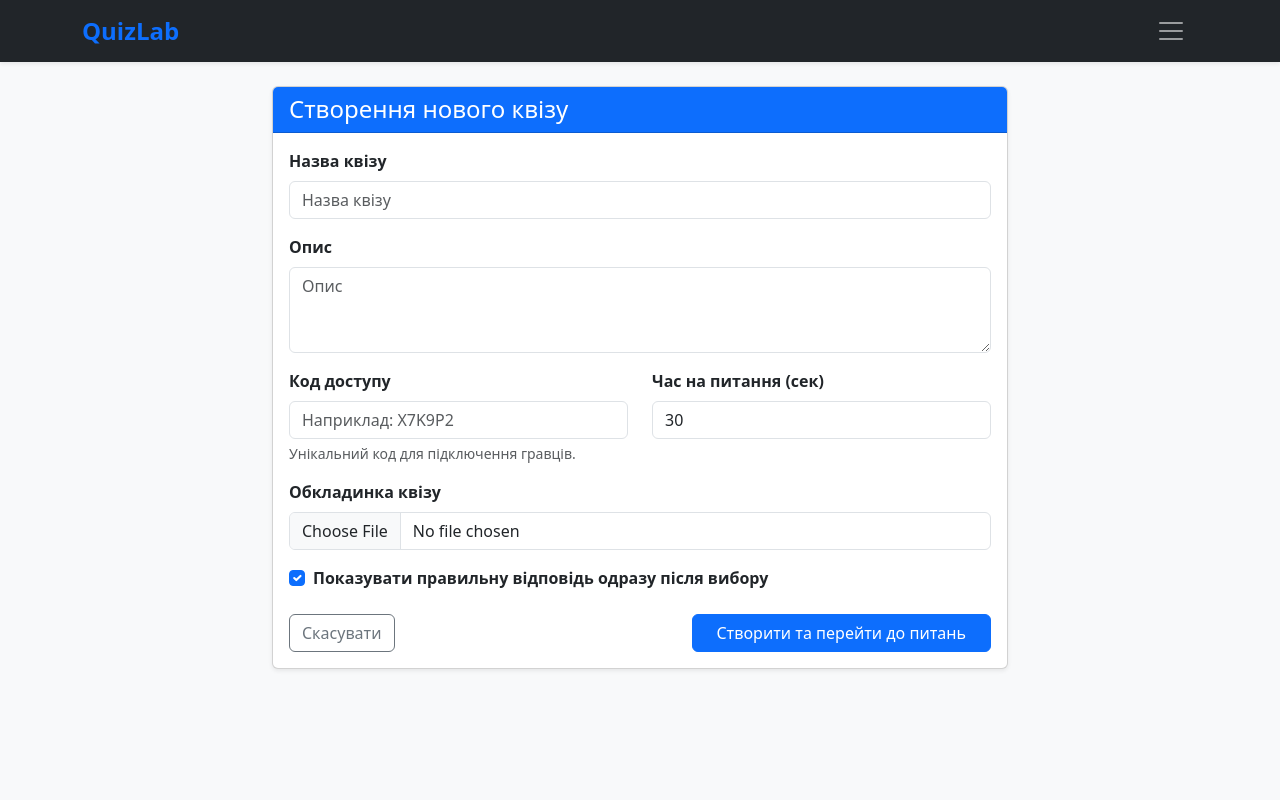
After one commit to MarikPG/QuizLab, a Django app: page /create/ in a window 1280 px wide. The commit adds this page. Run offline with Django 5.2, Linux system fonts and the light colour scheme; the visitor is signed in with stand-in values (Sample User, id 1).

Commit message:
Додано можливість створювати свої квізи

```diff
--- a/quizlab/urls.py
+++ b/quizlab/urls.py
@@ -14,6 +14,8 @@ Including another URLconf
     1. Import the include() function: from django.urls import include, path
     2. Add a URL to urlpatterns:  path('blog/', include('blog.urls'))
 """
+
+
 from django.contrib import admin
 from django.urls import path, include
 from django.conf import settings
@@ -21,7 +23,8 @@ from django.conf.urls.static import static
 
 urlpatterns = [
     path('admin/', admin.site.urls),
-    path('', include('users.urls')),
+    path('', include('quizzes.urls')),
+    path('users/', include('users.urls')),
 ]
 
 if settings.DEBUG:
--- /dev/null
+++ b/quizzes/forms.py
@@ -0,0 +1,37 @@
+from django import forms
+from .models import Quiz, Question, Answer
+
+
+class QuizForm(forms.ModelForm):
+    class Meta:
+        model = Quiz
+        fields = ('title', 'description', 'cover', 'code', 'time_limit_per_question', 'show_correct_immediately')
+        widgets = {
+            'title': forms.TextInput(attrs={'class': 'form-control', 'placeholder': 'Назва квізу'}),
+            'description': forms.Textarea(attrs={'class': 'form-control', 'rows': 3, 'placeholder': 'Опис'}),
+            'cover': forms.FileInput(attrs={'class': 'form-control'}),
+            'code': forms.TextInput(attrs={'class': 'form-control', 'placeholder': 'Наприклад: X7K9P2'}),
+            'time_limit_per_question': forms.NumberInput(attrs={'class': 'form-control'}),
+            'show_correct_immediately': forms.CheckboxInput(attrs={'class': 'form-check-input'}),
+        }
+
+
+class QuestionForm(forms.ModelForm):
+    class Meta:
+        model = Question
+        fields = ('text', 'media', 'order')
+        widgets = {
+            'text': forms.Textarea(attrs={'class': 'form-control', 'rows': 3, 'placeholder': 'Текст питання'}),
+            'media': forms.FileInput(attrs={'class': 'form-control'}),
+            'order': forms.NumberInput(attrs={'class': 'form-control'}),
+        }
+
+
+class AnswerForm(forms.ModelForm):
+    class Meta:
+        model = Answer
+        fields = ('text', 'is_correct')
+        widgets = {
+            'text': forms.TextInput(attrs={'class': 'form-control', 'placeholder': 'Варіант відповіді'}),
+            'is_correct': forms.CheckboxInput(attrs={'class': 'form-check-input'}),
+        }
--- a/quizzes/models.py
+++ b/quizzes/models.py
@@ -19,6 +19,10 @@ class Quiz(models.Model):
     time_limit_per_question = models.PositiveIntegerField(
         default=30,
         verbose_name="Час на питання (сек)"
+    )
+    show_correct_immediately = models.BooleanField(
+        default=True,
+        verbose_name="Показувати правильну відповідь одразу"
     )
     author = models.ForeignKey(
         settings.AUTH_USER_MODEL,
@@ -49,7 +53,7 @@ class Question(models.Model):
     order = models.PositiveIntegerField(default=1, verbose_name="Порядок")
 
     def __str__(self):
-        return f"{self.quiz.title} - Питання #{self.order}"
+        return f"{self.quiz.title} — Питання #{self.order}"
 
 
 class Answer(models.Model):
--- /dev/null
+++ b/quizzes/templates/quizzes/create_quiz.html
@@ -0,0 +1,59 @@
+{% extends 'base.html' %}
+
+{% block title %}Створити квіз | QuizLab{% endblock %}
+
+{% block content %}
+<div class="row justify-content-center">
+    <div class="col-md-8">
+        <div class="card shadow-sm">
+            <div class="card-header bg-primary text-white">
+                <h4 class="mb-0">Створення нового квізу</h4>
+            </div>
+            <div class="card-body">
+                <form method="post" enctype="multipart/form-data">
+                    {% csrf_token %}
+
+                    <div class="mb-3">
+                        <label class="form-label fw-bold">Назва квізу</label>
+                        {{ form.title }}
+                    </div>
+
+                    <div class="mb-3">
+                        <label class="form-label fw-bold">Опис</label>
+                        {{ form.description }}
+                    </div>
+
+                    <div class="row mb-3">
+                        <div class="col-md-6">
+                            <label class="form-label fw-bold">Код доступу</label>
+                            {{ form.code }}
+                            <div class="form-text">Унікальний код для підключення гравців.</div>
+                        </div>
+                        <div class="col-md-6">
+                            <label class="form-label fw-bold">Час на питання (сек)</label>
+                            {{ form.time_limit_per_question }}
+                        </div>
+                    </div>
+
+                    <div class="mb-3">
+                        <label class="form-label fw-bold">Обкладинка квізу</label>
+                        {{ form.cover }}
+                    </div>
+
+                    <div class="form-check mb-4">
+                        {{ form.show_correct_immediately }}
+                        <label class="form-check-label fw-bold" for="{{ form.show_correct_immediately.id_for_label }}">
+                            Показувати правильну відповідь одразу після вибору
+                        </label>
+                    </div>
+
+                    <div class="d-flex justify-content-between">
+                        <a href="{% url 'home' %}" class="btn btn-outline-secondary">Скасувати</a>
+                        <button type="submit" class="btn btn-primary px-4">Створити та перейти до питань </button>
+                    </div>
+                </form>
+            </div>
+        </div>
+    </div>
+</div>
+{% endblock %}
--- /dev/null
+++ b/quizzes/urls.py
@@ -0,0 +1,10 @@
+from django.urls import path
+from . import views
+
+urlpatterns = [
+    path('', views.home_view, name='home'),
+    path('create/', views.create_quiz_view, name='create_quiz'),
+    path('my-quizzes/', views.my_quizzes_view, name='my_quizzes'),
+    path('<int:quiz_id>/manage/', views.quiz_manage_view, name='quiz_manage'),
+    path('<int:quiz_id>/add-question/', views.add_question_view, name='add_question'),
+]
--- a/quizzes/views.py
+++ b/quizzes/views.py
@@ -1,3 +1,81 @@
-from django.shortcuts import render
+from django.shortcuts import render, redirect, get_object_or_404
+from django.contrib.auth.decorators import login_required
+from django.contrib import messages
+from django.forms import modelformset_factory
+from .models import Quiz, Question, Answer
+from .forms import QuizForm, QuestionForm, AnswerForm
 
-# Create your views here.
+
+def home_view(request):
+    quizzes = Quiz.objects.all().order_by('-created_at')
+    return render(request, 'quizzes/home.html', {'quizzes': quizzes})
+
+
+@login_required
+def create_quiz_view(request):
+    if request.method == 'POST':
+        form = QuizForm(request.POST, request.FILES)
+        if form.is_valid():
+            quiz = form.save(commit=False)
+            quiz.author = request.user
+            quiz.save()
+            messages.success(request, f'Квіз "{quiz.title}" успішно створено! Тепер додайте питання.')
+            return redirect('quiz_manage', quiz_id=quiz.id)
+    else:
+        form = QuizForm()
+    return render(request, 'quizzes/create_quiz.html', {'form': form})
+
+
+@login_required
+def quiz_manage_view(request, quiz_id):
+    quiz = get_object_or_404(Quiz, id=quiz_id)
+
+    if quiz.author != request.user and not request.user.is_superuser and getattr(request.user, 'role', '') != 'admin':
+        messages.error(request, 'У вас немає прав для редагування цього квізу.')
+        return redirect('home')
+
+    questions = quiz.questions.all().order_by('order')
+    return render(request, 'quizzes/quiz_manage.html', {'quiz': quiz, 'questions': questions})
+
+
+@login_required
+def add_question_view(request, quiz_id):
+    quiz = get_object_or_404(Quiz, id=quiz_id)
+
+    if quiz.author != request.user and not request.user.is_superuser and getattr(request.user, 'role', '') != 'admin':
+        messages.error(request, 'Доступ заборонено.')
+        return redirect('home')
+
+    AnswerFormSet = modelformset_factory(Answer, form=AnswerForm, extra=4, can_delete=False)
+
+    if request.method == 'POST':
+        q_form = QuestionForm(request.POST, request.FILES)
+        formset = AnswerFormSet(request.POST, queryset=Answer.objects.none())
+
+        if q_form.is_valid() and formset.is_valid():
+            question = q_form.save(commit=False)
+            question.quiz = quiz
+            question.save()
+
+            for answer_form in formset:
+                if answer_form.cleaned_data and answer_form.cleaned_data.get('text'):
+                    answer = answer_form.save(commit=False)
+                    answer.question = question
+                    answer.save()
+
+            messages.success(request, 'Питання та варіанти відповідей додано!')
+            return redirect('quiz_manage', quiz_id=quiz.id)
+    else:
+        q_form = QuestionForm()
+        formset = AnswerFormSet(queryset=Answer.objects.none())
+
+    return render(request, 'quizzes/add_question.html', {
+        'quiz': quiz,
+        'q_form': q_form,
+        'formset': formset
+    })
+
+@login_required
+def my_quizzes_view(request):
+    quizzes = Quiz.objects.filter(author=request.user).order_by('-created_at')
+    return render(request, 'quizzes/my_quizzes.html', {'quizzes': quizzes})
--- a/templates/base.html
+++ b/templates/base.html
@@ -5,40 +5,94 @@
     <meta name="viewport" content="width=device-width, initial-scale=1.0">
     <title>{% block title %}QuizLab{% endblock %}</title>
     <link href="https://cdn.jsdelivr.net/npm/bootstrap@5.3.2/dist/css/bootstrap.min.css" rel="stylesheet">
+    <link rel="stylesheet" href="https://cdn.jsdelivr.net/npm/bootstrap-icons@1.11.1/font/bootstrap-icons.css">
 </head>
 <body class="bg-light d-flex flex-column min-vh-100">
 
-    <nav class="navbar navbar-expand-lg navbar-dark bg-dark mb-4">
+    <nav class="navbar navbar-dark bg-dark mb-4 shadow-sm">
         <div class="container">
-            <a class="navbar-brand fw-bold" href="/">QuizLab</a>
-            <button class="navbar-toggler" type="button" data-bs-toggle="collapse" data-bs-target="#navbarNav">
+            <a class="navbar-brand fw-bold text-primary fs-4" href="{% url 'home' %}">
+                QuizLab
+            </a>
+
+            <button class="navbar-toggler border-0" type="button" data-bs-toggle="offcanvas" data-bs-target="#offcanvasNavbar" aria-controls="offcanvasNavbar">
                 <span class="navbar-toggler-icon"></span>
             </button>
-            <div class="collapse navbar-collapse" id="navbarNav">
-                <ul class="navbar-nav ms-auto">
+        </div>
+    </nav>
+
+    <div class="offcanvas offcanvas-end bg-dark text-white" tabindex="-1" id="offcanvasNavbar" aria-labelledby="offcanvasNavbarLabel">
+        <div class="offcanvas-header border-bottom border-secondary">
+            <h5 class="offcanvas-title fw-bold text-primary" id="offcanvasNavbarLabel">Навігація</h5>
+            <button type="button" class="btn-close btn-close-white" data-bs-dismiss="offcanvas" aria-label="Close"></button>
+        </div>
+        <div class="offcanvas-body d-flex flex-column justify-content-between">
+            <div>
+                {% if user.is_authenticated %}
+                    <div class="p-3 mb-3 bg-secondary bg-opacity-25 rounded-3 d-flex align-items-center">
+                        {% if user.avatar %}
+                            <img src="{{ user.avatar.url }}" alt="Avatar" class="rounded-circle me-3" style="width: 48px; height: 48px; object-fit: cover;">
+                        {% else %}
+                            <div class="rounded-circle bg-primary text-white d-flex align-items-center justify-content-center me-3 fw-bold" style="width: 48px; height: 48px;">
+                                {{ user.username|first|upper }}
+                            </div>
+                        {% endif %}
+                        <div>
+                            <div class="fw-bold fs-6">{{ user.username }}</div>
+                            <small class="text-muted">{{ user.email }}</small>
+                        </div>
+                    </div>
+                {% endif %}
+
+                <ul class="nav nav-pills flex-column gap-2">
                     {% if user.is_authenticated %}
                         <li class="nav-item">
-                            <a class="nav-link" href="{% url 'profile' %}"> {{ user.username }}</a>
+                            <a class="nav-link text-white d-flex align-items-center gap-2" href="{% url 'my_quizzes' %}">
+                                <i class="bi bi-collection text-info fs-5"></i> Мої квізи
+                            </a>
                         </li>
                         <li class="nav-item">
-                            <form method="post" action="{% url 'logout' %}" class="d-inline">
-                                {% csrf_token %}
-                                <button type="submit" class="btn btn-link nav-link">Вийти</button>
-                            </form>
+                            <a class="nav-link text-white d-flex align-items-center gap-2" href="{% url 'create_quiz' %}">
+                                <i class="bi bi-plus-circle text-warning fs-5"></i> Створити квіз
+                            </a>
+                        </li>
+                        <li class="nav-item">
+                            <a class="nav-link text-white d-flex align-items-center gap-2" href="{% url 'profile' %}">
+                                <i class="bi bi-person-circle fs-5"></i> Мій профіль
+                            </a>
                         </li>
                     {% else %}
-                        <li class="nav-item"><a class="nav-link" href="{% url 'login' %}">Вхід</a></li>
-                        <li class="nav-item"><a class="nav-link" href="{% url 'register' %}">Реєстрація</a></li>
+                        <li class="nav-item">
+                            <a class="nav-link text-white d-flex align-items-center gap-2" href="{% url 'login' %}">
+                                <i class="bi bi-box-arrow-in-right text-info fs-5"></i> Вхід
+                            </a>
+                        </li>
+                        <li class="nav-item">
+                            <a class="btn btn-primary w-100 mt-2 d-flex align-items-center justify-content-center gap-2" href="{% url 'register' %}">
+                                <i class="bi bi-person-plus"></i> Реєстрація
+                            </a>
+                        </li>
                     {% endif %}
                 </ul>
             </div>
+
+            {% if user.is_authenticated %}
+                <div class="pt-3 border-top border-secondary">
+                    <form method="post" action="{% url 'logout' %}">
+                        {% csrf_token %}
+                        <button type="submit" class="btn btn-outline-danger w-100 d-flex align-items-center justify-content-center gap-2">
+                            <i class="bi bi-box-arrow-right"></i> Вийти з акаунту
+                        </button>
+                    </form>
+                </div>
+            {% endif %}
         </div>
-    </nav>
+    </div>
 
     <div class="container flex-grow-1">
         {% if messages %}
             {% for message in messages %}
-                <div class="alert alert-{{ message.tags }} alert-dismissible fade show" role="alert">
+                <div class="alert alert-{% if message.tags == 'error' %}danger{% else %}{{ message.tags }}{% endif %} alert-dismissible fade show shadow-sm" role="alert">
                     {{ message }}
                     <button type="button" class="btn-close" data-bs-dismiss="alert"></button>
                 </div>
--- a/users/urls.py
+++ b/users/urls.py
@@ -1,10 +1,9 @@
 from django.urls import path
-from django.contrib.auth import views as auth_views
 from . import views
 
 urlpatterns = [
     path('register/', views.register_view, name='register'),
-    path('login/', auth_views.LoginView.as_view(template_name='users/login.html'), name='login'),
-    path('logout/', auth_views.LogoutView.as_view(), name='logout'),
+    path('login/', views.login_view, name='login'),
+    path('logout/', views.logout_view, name='logout'),
     path('profile/', views.profile_view, name='profile'),
 ]
```
Also changed, not shown: quizzes/templates/quizzes/add_question.html (added, +67 -0 lines), quizzes/templates/quizzes/my_quizzes.html (added, +51 -0 lines), quizzes/templates/quizzes/quiz_manage.html (added, +54 -0 lines), users/views.py (+30 -3 lines), quizzes/migrations/0002_quiz_show_correct_immediately.py (added).
